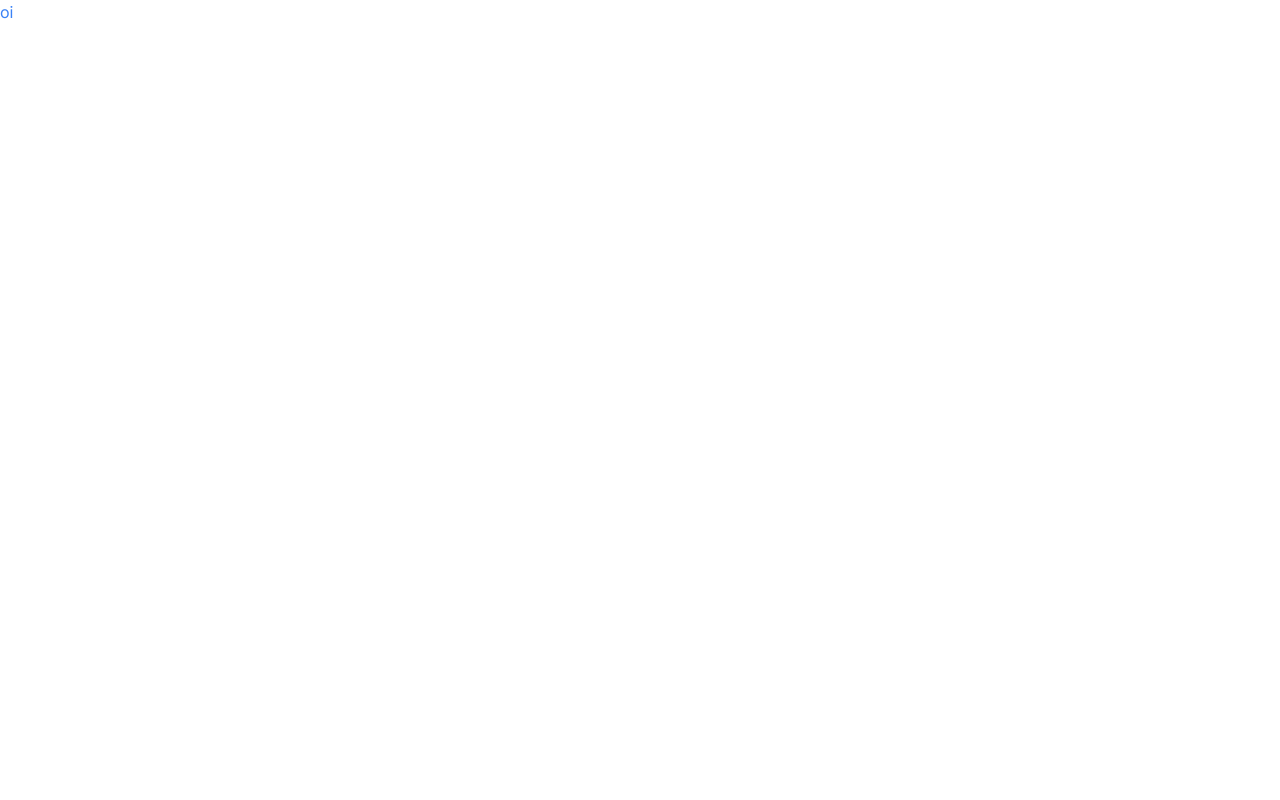
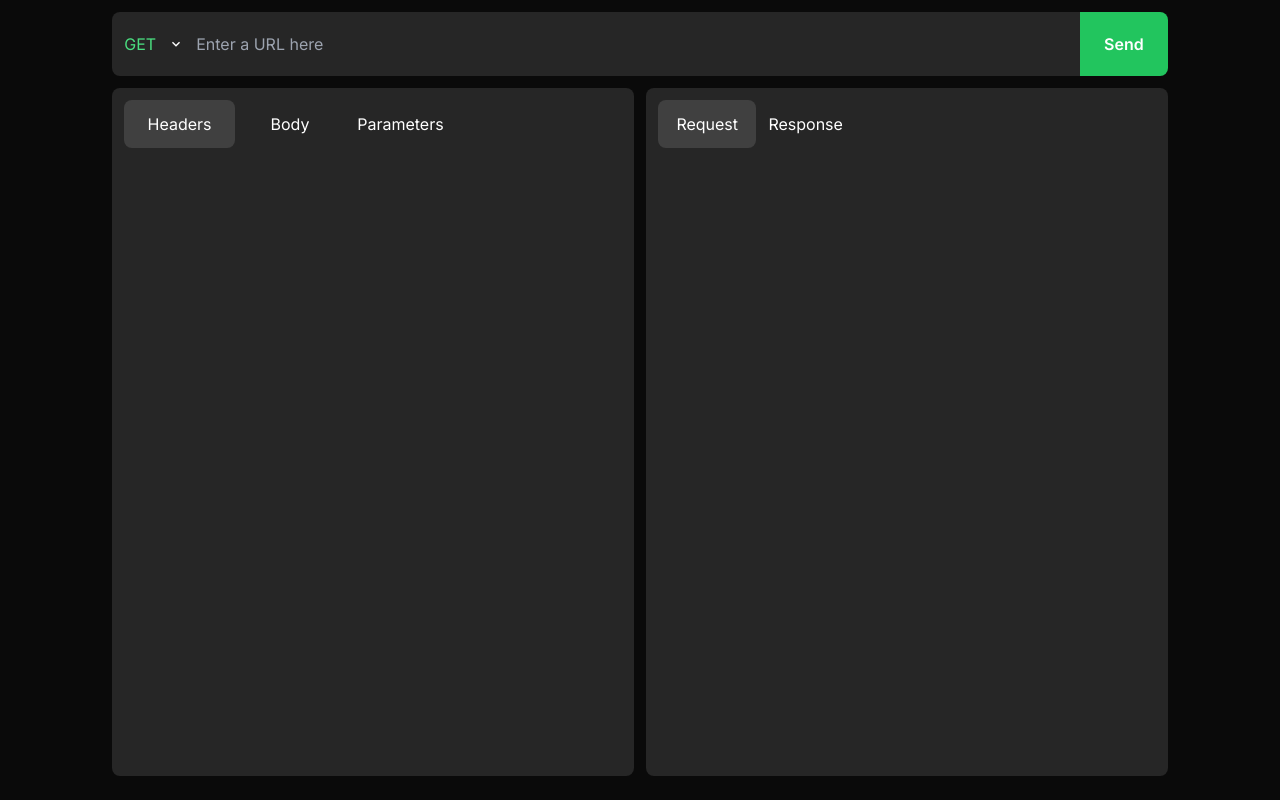
Before and after one commit to Spyei/postboy, a Next.js app: page / in a window 1280 px wide. Built offline with nearby package versions, Linux system fonts and the light colour scheme.

Commit message:
feat: initial page new components

```diff
--- a/src/app/page.tsx
+++ b/src/app/page.tsx
@@ -1,7 +1,45 @@
+import Input from "./Input";
+import Tabs from "./Tabs";
+
 export default function Home() {
-  return (
-    <main className="text-blue-500">
-      <div>oi</div>
-    </main>
-  )
+    return (
+        <main className="flex justify-center flex-col h-screen w-screen bg-neutral-950">
+            <section className="w-screen p-3 flex items-center h-screen max-h-[1500px] max-w-screen flex-col">
+                <div className="flex justify-center items-center h-full flex-col w-11/12 max-w-[2000px]">
+                    <div className="w-11/12">
+                        <Input />
+                    </div>
+                    <div className="flex gap-3 items-center w-11/12 h-full py-3">
+                        <div className="bg-neutral-800 w-full h-full rounded-lg flex">
+                            <div className="flex w-full justify-start m-3">
+                                <Tabs tabs={[
+                                    {
+                                        name: "Headers"
+                                    },
+                                    {
+                                        name: "Body"
+                                    },
+                                    {
+                                        name: "Parameters"
+                                    }
+                                ]} />
+                            </div>
+                        </div>
+                        <div className="bg-neutral-800 w-full h-full rounded-lg">
+                        <div className="flex w-full justify-start m-3">
+                                <Tabs tabs={[
+                                    {
+                                        name: "Request"
+                                    },
+                                    {
+                                        name: "Response"
+                                    }
+                                ]} />
+                            </div>
+                        </div>
+                    </div>
+                </div>
+            </section>
+        </main>
+    )
 }
```
